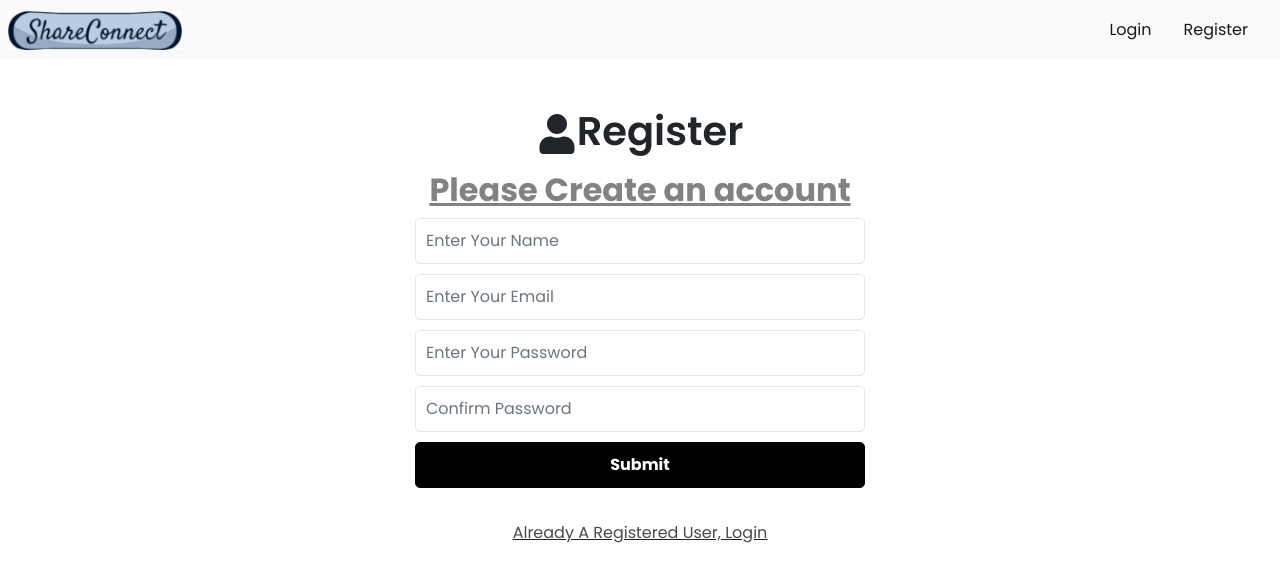
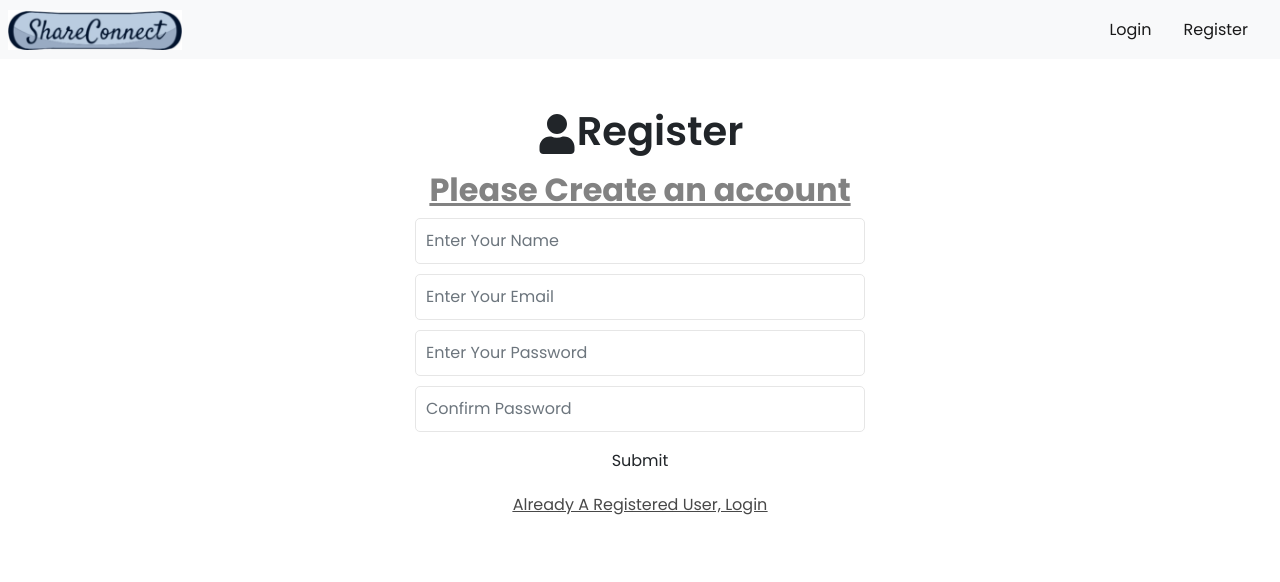
Before and after one commit to UtkarshVijayvergia/ShareConnect, a React (Create React App) app in the folder frontend/: page /register in a window 1280 px wide. Shown: the top 582 px of the page. Built offline with nearby package versions, Linux system fonts and the light colour scheme.

Commit message:
updated main css file

```diff
--- a/frontend/src/index.css
+++ b/frontend/src/index.css
@@ -57,18 +57,18 @@ body {
   padding-right: 50px;
 }
 
-.btn-hider {
-  /* background-color: white; */
+/* .btn-hider {
+  background-color: white;
   color: white;
-}
+} */
 
 /* custom CSS end */
 
 
-a {
-  text-decoration: none;
-  color: #000;
-}
+/* a { */
+  /* text-decoration: none; */
+  /* color: #000; */
+/* } */
 
 p {
   line-height: 1.7;
@@ -191,7 +191,7 @@ h3 {
   margin: 0 0 5px 3px;
 }
 
-.btn {
+/* .btn {
   padding: 10px 20px;
   border: 1px solid #000;
   border-radius: 5px;
@@ -205,9 +205,9 @@ h3 {
   display: flex;
   align-items: center;
   justify-content: center;
-}
+} */
 
-.btn svg {
+/* .btn svg {
   margin-right: 8px;
 }
 
@@ -223,7 +223,7 @@ h3 {
 
 .btn:hover {
   transform: scale(0.98);
-}
+} */
 
 .loadingSpinnerContainer {
   position: fixed;
```
